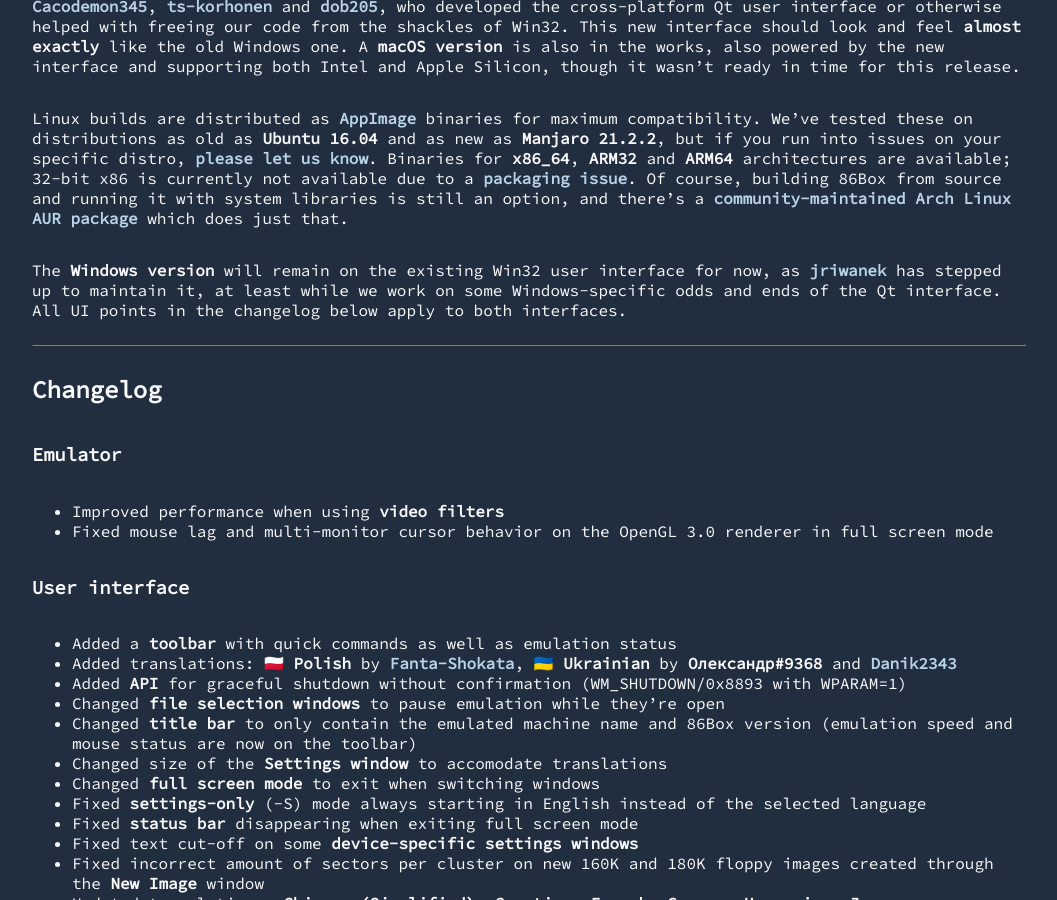
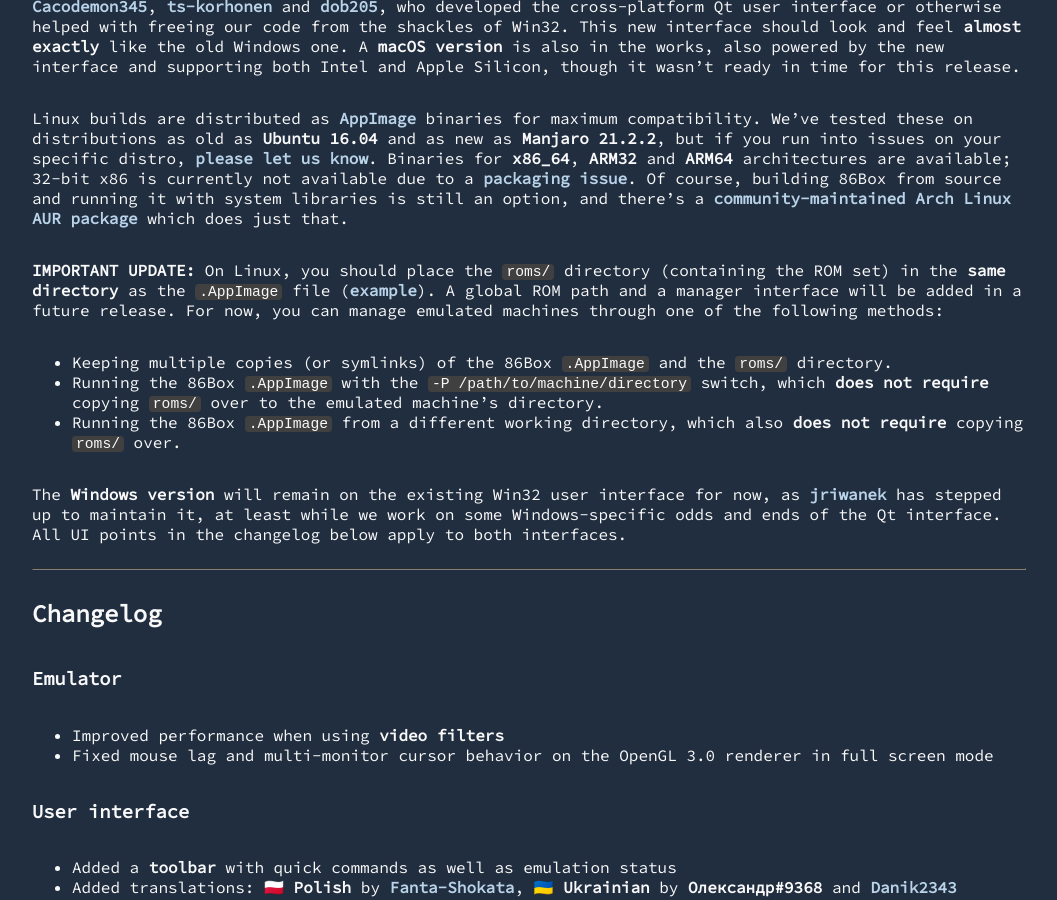
Before and after one commit to 86Box/86box.github.io, a Jekyll site: the page built from _posts/2022-02-16-86box-v3-2.md, in a window 1280 px wide and 900 px high, scrolled down 1126 px. Shown: the whole window, without its empty margins (112-1169 px from the left). Built offline with Jekyll 4.4.1, drawn with Linux system fonts in a browser that asks for light colours.

Commit message:
Add update about ROM path on AppImage

```diff
--- a/_posts/2022-02-16-86box-v3-2.md
+++ b/_posts/2022-02-16-86box-v3-2.md
@@ -17,6 +17,12 @@
 This Linux version was made possible by the massive work put in by contributors like [**jgilje**](https://github.com/jgilje), [**Cacodemon345**](https://github.com/Cacodemon345), [**ts-korhonen**](https://github.com/ts-korhonen) and [**dob205**](https://github.com/dob205), who developed the cross-platform Qt user interface or otherwise helped with freeing our code from the shackles of Win32. This new interface should look and feel **almost exactly** like the old Windows one. A **macOS version** is also in the works, also powered by the new interface and supporting both Intel and Apple Silicon, though it wasn't ready in time for this release.
 
 Linux builds are distributed as [**AppImage**](https://appimage.org) binaries for maximum compatibility. We've tested these on distributions as old as **Ubuntu 16.04** and as new as **Manjaro 21.2.2**, but if you run into issues on your specific distro, [please let us know](/#social). Binaries for **x86_64**, **ARM32** and **ARM64** architectures are available; 32-bit x86 is currently not available due to a [packaging issue](https://github.com/AppImageCrafters/AppRun/issues/37). Of course, building 86Box from source and running it with system libraries is still an option, and there's a [community-maintained Arch Linux AUR package](https://aur.archlinux.org/packages/86box) which does just that.
+
+**IMPORTANT UPDATE:** On Linux, you should place the `roms/` directory (containing the ROM set) in the **same directory** as the `.AppImage` file ([example](/assets/images/v3.2/roms.png)\). A global ROM path and a manager interface will be added in a future release. For now, you can manage emulated machines through one of the following methods:
+
+* Keeping multiple copies (or symlinks) of the 86Box `.AppImage` and the `roms/` directory.
+* Running the 86Box `.AppImage` with the `-P /path/to/machine/directory` switch, which **does not require** copying `roms/` over to the emulated machine's directory.
+* Running the 86Box `.AppImage` from a different working directory, which also **does not require** copying `roms/` over.
 
 The **Windows version** will remain on the existing Win32 user interface for now, as [**jriwanek**](https://github.com/jriwanek) has stepped up to maintain it, at least while we work on some Windows-specific odds and ends of the Qt interface. All UI points in the changelog below apply to both interfaces.
 
```
Also changed, not shown: assets/images/v3.2/roms.png (added).
